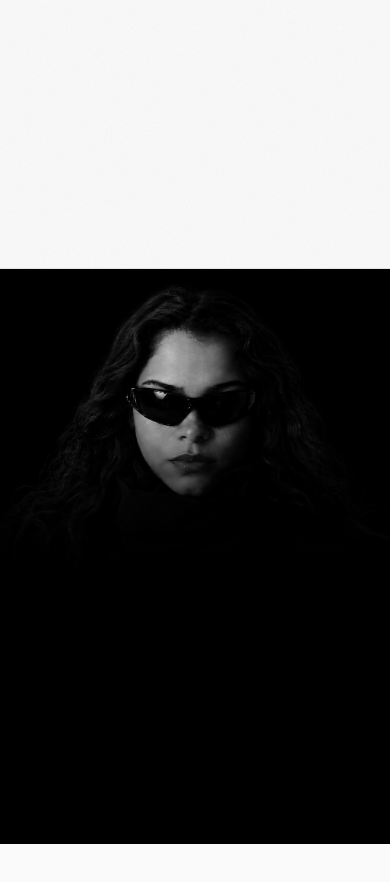
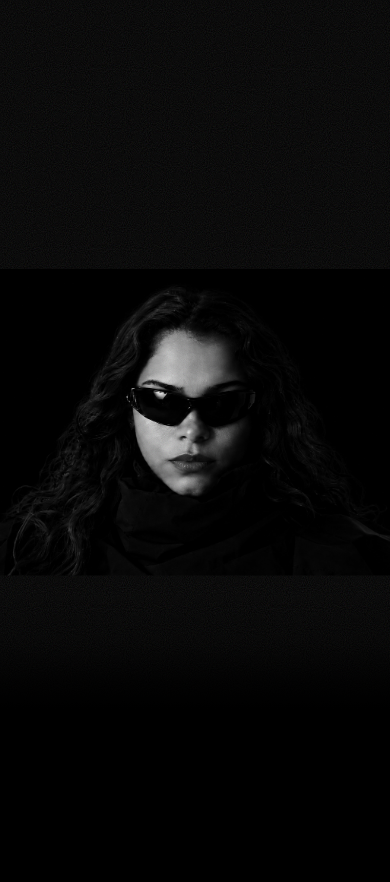
Before and after one commit to rafaelaforasteira/portifoliosocialmedia, a Next.js app: page / in a window 390 px wide. Shown: the top 882 px of the page. Built offline with nearby package versions, Linux system fonts and the light colour scheme.

Commit message:
style: darken hero background and reduce gradient height

```diff
--- a/src/app/globals.css
+++ b/src/app/globals.css
@@ -1,6 +1,6 @@
 @import "tailwindcss";
 :root {
-  --bg: #fafafa;
+  --bg: #000000;
   --foreground: #111111;
   --portrait-black: #000000;
 }
@@ -14,12 +14,12 @@ body { font-family: var(--font-sans), sans-serif; -webkit-font-smoothing: antial
 .portrait-reveal { position: absolute; inset: 0; isolation: isolate; overflow: hidden; }
 .portrait-reveal img { object-fit: contain; filter: grayscale(1); }
 /* Hero-wide layers: photograph < grain < black gradient. */
-.hero-grain { position: absolute; inset: 0; z-index: 2; pointer-events: none; background: url("/textures/grain.svg"); opacity: .16; mix-blend-mode: multiply; }
-.hero-shade { position: absolute; inset: 0; z-index: 3; pointer-events: none; background: linear-gradient(to top, var(--portrait-black) 0%, var(--portrait-black) 20%, rgb(0 0 0 / 82%) 28%, rgb(0 0 0 / 38%) 38%, rgb(0 0 0 / 8%) 46%, transparent 58%); }
+.hero-grain { position: absolute; inset: 0; z-index: 2; pointer-events: none; background: url("/textures/grain.svg"); opacity: .192; mix-blend-mode: multiply; }
+.hero-shade { position: absolute; inset: 0; z-index: 3; pointer-events: none; background: linear-gradient(to top, var(--portrait-black) 0%, var(--portrait-black) 10%, rgb(0 0 0 / 82%) 14%, rgb(0 0 0 / 38%) 19%, rgb(0 0 0 / 8%) 23%, transparent 29%); }
 .scroll-space { min-height: 50vh; background: var(--bg); }
 @media (max-width: 700px) {
   .hero-stage { min-height: 480px; }
-  .hero-shade { background: linear-gradient(to top, var(--portrait-black) 0%, var(--portrait-black) 32%, rgb(0 0 0 / 80%) 38%, rgb(0 0 0 / 25%) 48%, transparent 60%); }
+  .hero-shade { background: linear-gradient(to top, var(--portrait-black) 0%, var(--portrait-black) 16%, rgb(0 0 0 / 80%) 19%, rgb(0 0 0 / 25%) 24%, transparent 30%); }
   .portrait-plane { width: 190%; max-width: 1100px; }
 }
 @media (prefers-reduced-motion: reduce) {
```
Also changed, not shown: 2 other files (tests, documents, lock files or other folders).
